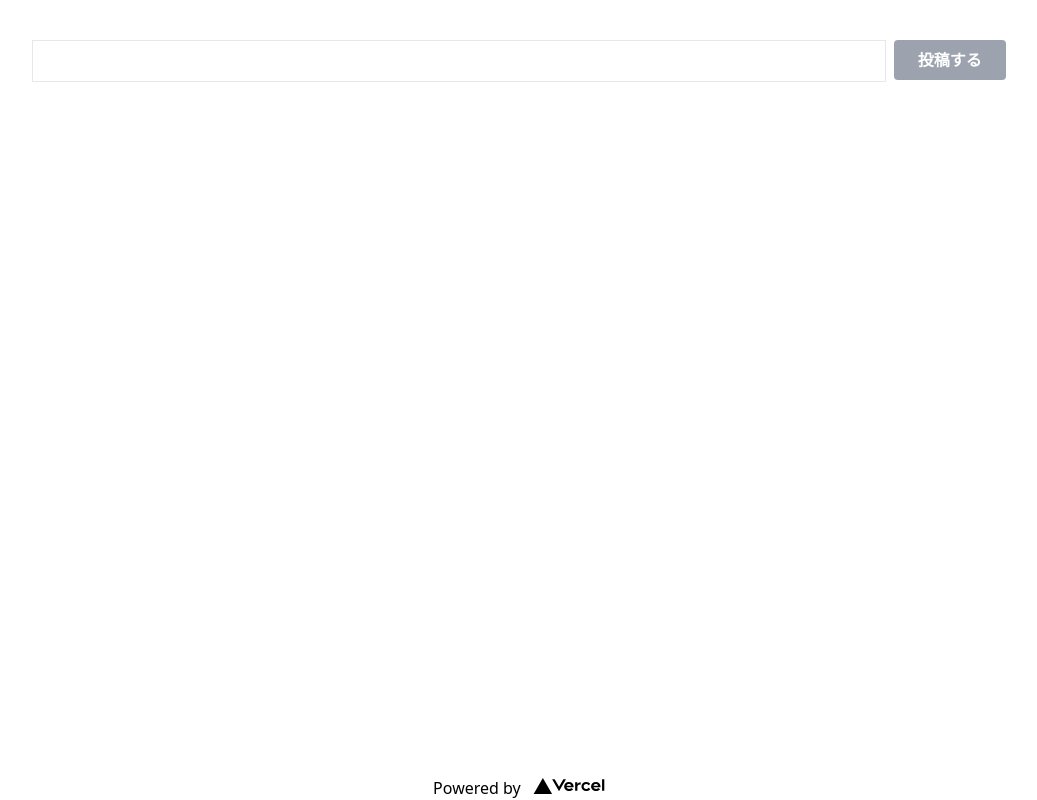
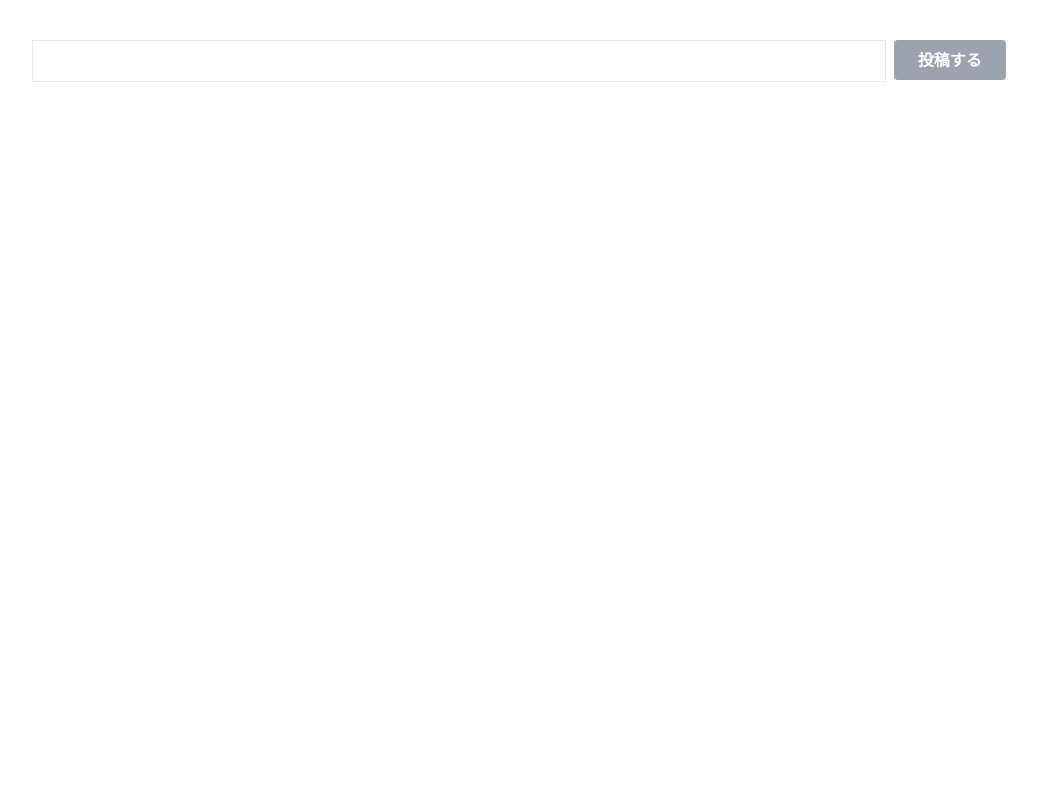
Before and after one commit to oshita-n/hajimari, a Next.js app: page / in a window 1280 px wide. Shown: the whole page, without its empty margins (121-1158 px from the left). Built offline with nearby package versions, Linux system fonts and the light colour scheme.

Commit message:
🎨 Footerの変更

```diff
--- a/pages/index.js
+++ b/pages/index.js
@@ -11,7 +11,7 @@ export default function Home() {
       <div className="mt-10 mb-5 text-center">
         <form onSubmit={handleSubmit}>
 
-          <TextareaAutosize id="text-form" value={message} onChange={handleChange} className="text-gray-500 border py-2 px-3 text-grey-darkest resize-none overflow-hidden w-2/3" maxRows={6} minRows={1}></TextareaAutosize>
+          <TextareaAutosize id="text-form" value={message} onChange={handleChange} className="text-gray-500 outline-none	 hover:border-gray-400	 border py-2 px-3 resize-none overflow-hidden w-2/3" maxRows={6} minRows={1}></TextareaAutosize>
           <input type="submit" className="ml-2 bg-gray-400 hover:bg-gray-500 text-white font-bold py-2 px-6 rounded relative -top-4 right-0" value="投稿する" />
         </form>
       </div>
@@ -33,7 +33,9 @@ const handleSubmit = (e) => {
   var ma = document.getElementById("message-area");
   p_message.id = "ma_id" + id_num.toString();
   id_num + id_num + 1;
-  p_message.className = "text-gray-500 whitespace-pre-wrap"
-  ma.after(document.createElement("hr"))
+  p_message.className = "text-xl ml-3 text-gray-400 whitespace-pre-wrap"
+  var hr = document.createElement("hr")
+  hr.className = "border-dotted"
+  ma.after(hr)
   ma.after(p_message)
 };
--- a/src/components/Footer.js
+++ b/src/components/Footer.js
@@ -1,20 +1,7 @@
-import styles from '../../styles/Home.module.css'
-import Image from 'next/image'
-
 export function Footer() {
     return (
         <div className="flex justify-center">
             <footer className="bottom-0 absolute">
-                    <a
-                    href="https://vercel.com?utm_source=create-next-app&utm_medium=default-template&utm_campaign=create-next-app"
-                    target="_blank"
-                    rel="noopener noreferrer"
-                    >
-                    Powered by{' '}
-                    <span className={styles.logo}>
-                        <Image src="/vercel.svg" alt="Vercel Logo" width={72} height={16} />
-                    </span>
-                    </a>
             </footer>
         </div>
     )
```
